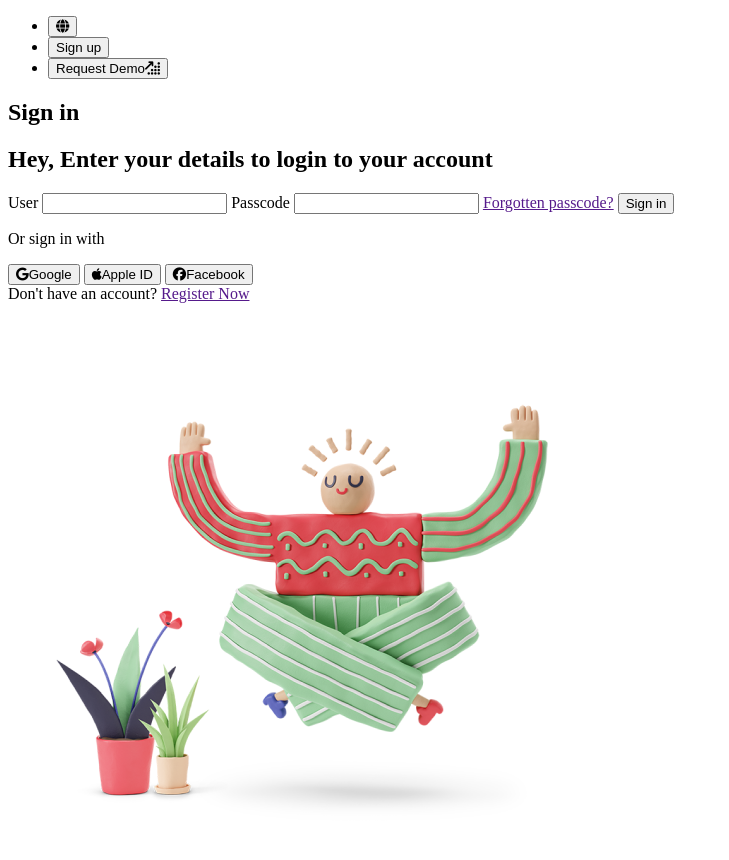
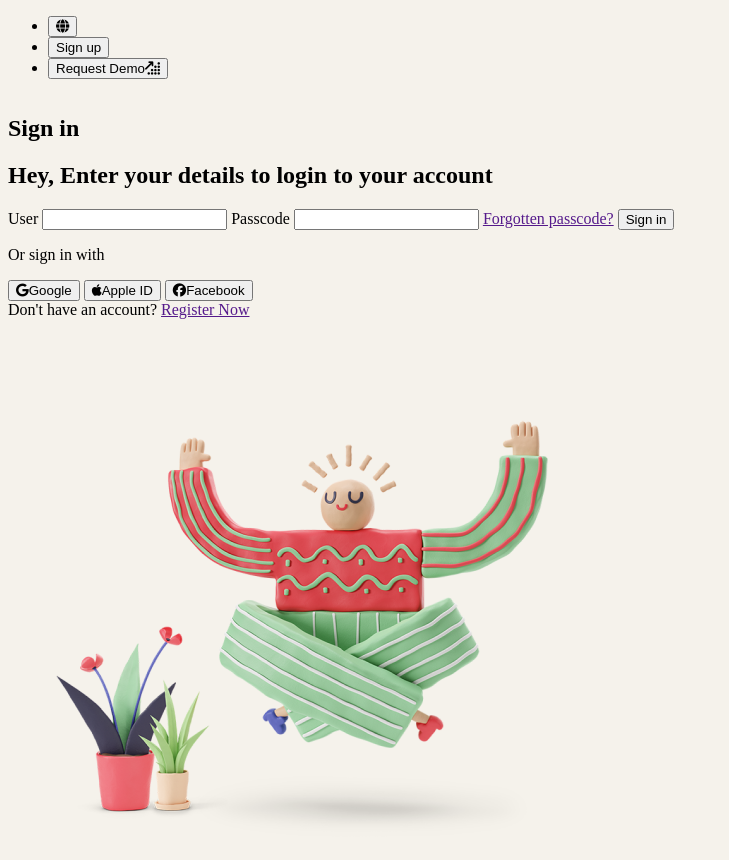
Before and after one commit to annie-uchiha/Figma-Practice, a plain HTML site: page index.html in a window 1280 px wide. Shown: the whole page, without its empty margins (0-729 px from the left). Drawn offline with Linux system fonts and the light colour scheme.

Commit message:
adding css to the mix

```diff
--- a/css/style.css
+++ b/css/style.css
@@ -0,0 +1,7 @@
+body {
+  background-color: #f5f2eb;
+}
+
+.landing-page {
+  display: inline-block;
+}
--- a/index.html
+++ b/index.html
@@ -8,6 +8,9 @@
     <link rel="stylesheet" href="https://cdnjs.cloudflare.com/ajax/libs/font-awesome/6.5.1/css/all.min.css"
         integrity="sha512-DTOQO9RWCH3ppGqcWaEA1BIZOC6xxalwEsw9c2QQeAIftl+Vegovlnee1c9QX4TctnWMn13TZye+giMm8e2LwA=="
         crossorigin="anonymous" referrerpolicy="no-referrer" />
+    <link rel="preconnect" href="https://fonts.googleapis.com">
+    <link rel="preconnect" href="https://fonts.gstatic.com" crossorigin>
+    <link href="https://fonts.googleapis.com/css2?family=Inter:wght@400;500;700&display=swap" rel="stylesheet">
     <link rel="stylesheet" href="./css/style.css" type="text/css" />
 </head>
 
@@ -22,7 +25,8 @@
         </nav>
     </header>
     <main>
-        <section>
+
+        <section class="landing-page">
             <h1>Sign in</h1>
             <h2>Hey, Enter your details to login to your account</h2>
             <section id="signin-form">
@@ -48,9 +52,11 @@
                 </div>
             </section>
         </section>
-        <section>
+        <section class="landing-page">
             <img src="./image/image.png" alt="landing-page-image" />
         </section>
+
+
     </main>
 </body>
 
```
